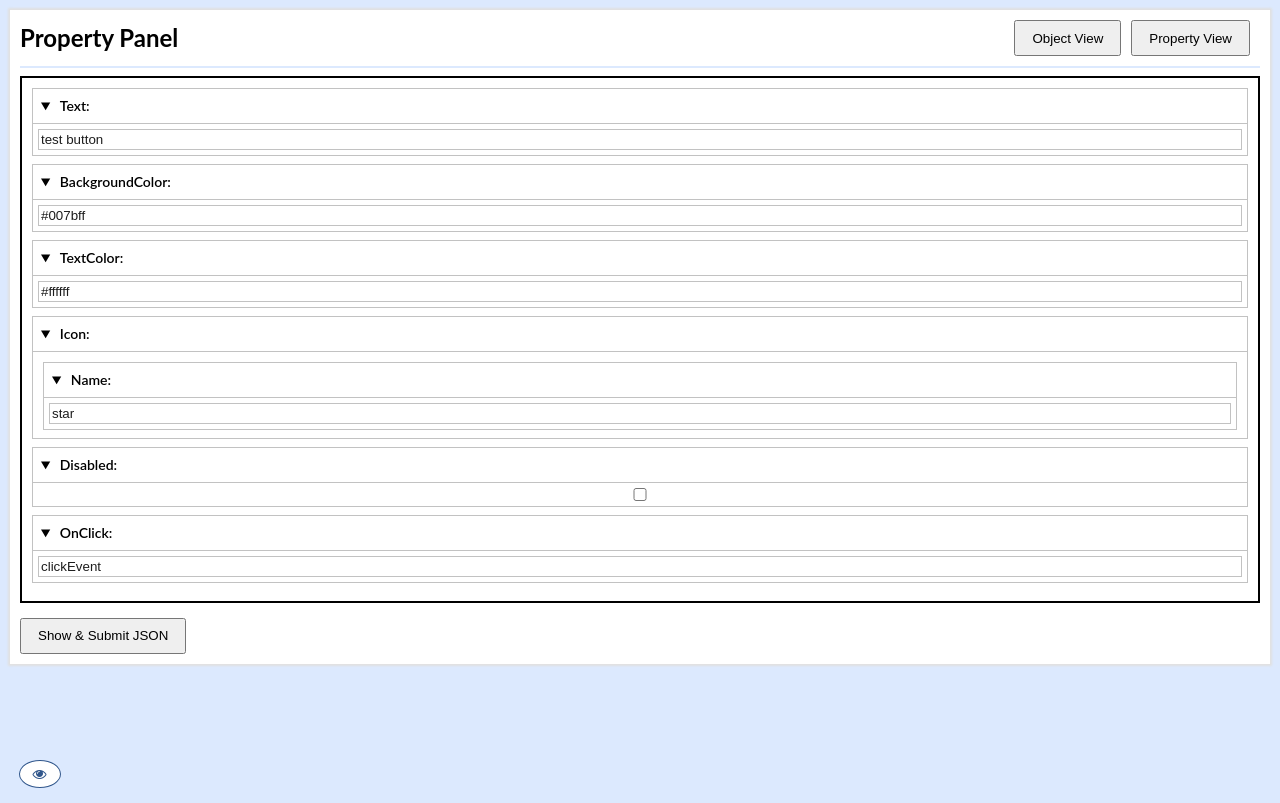
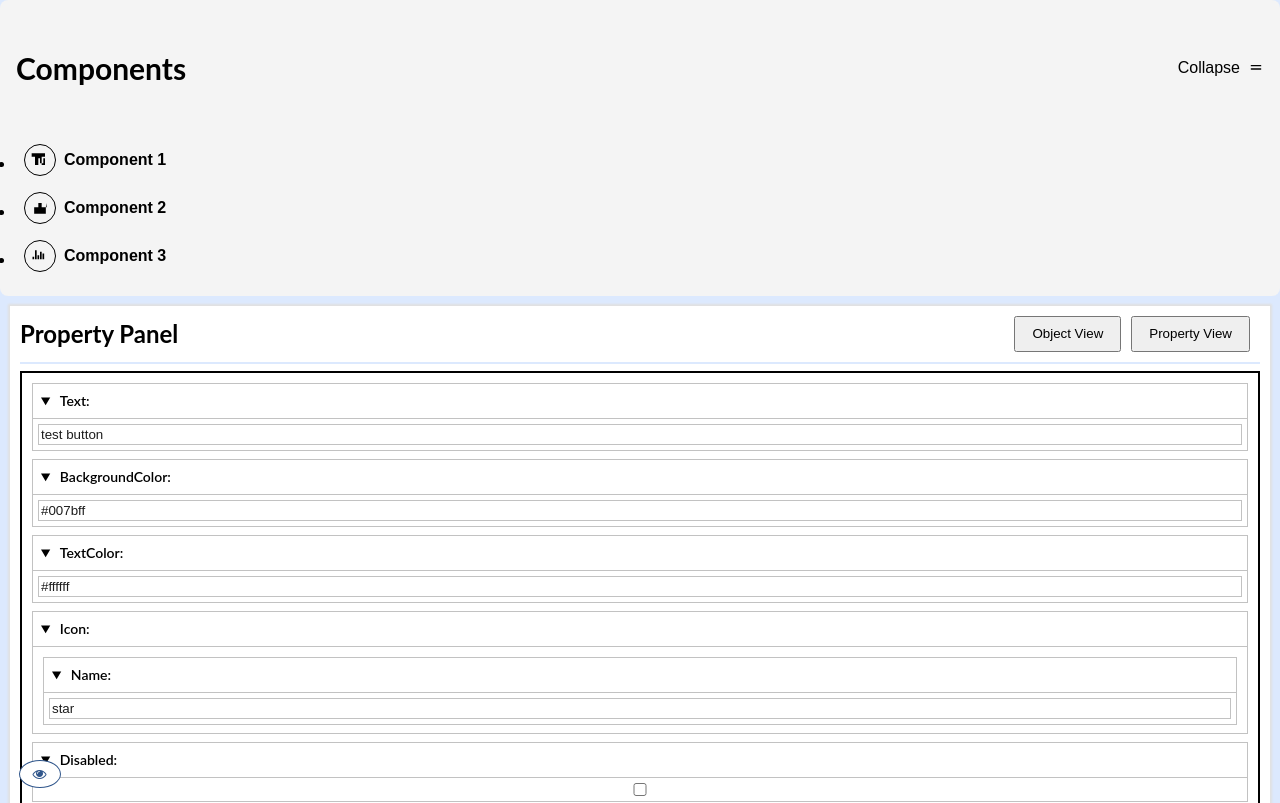
Before and after one commit to gregariousgovind/angularTheming, an Angular app: page /propertyPanel in a window 1280 px wide. Shown: the top 803 px of the page. Built offline with nearby package versions, Linux system fonts and the light colour scheme.

Commit message:
3 files modified

```diff
--- a/src/app/components/component-list/component-list.component.html
+++ b/src/app/components/component-list/component-list.component.html
@@ -2,11 +2,11 @@
   <div class="header">
     <h2>Components</h2>
     <button class="expand-button" (click)="toggleCollapse()">
-      <span *ngIf="isCollapsed">Expand</span>
-      <span *ngIf="!isCollapsed">Collapse</span>
-      <svg viewBox="0 0 24 24">
-        <path *ngIf="isCollapsed" d="M7 10l5 5 5-5z"></path>
-        <path *ngIf="!isCollapsed" d="M10 7l5 5-5 5z"></path>
+      <span>{{ isCollapsed ? 'Expand' : 'Collapse' }}</span>
+      <svg viewBox="0 0 24 24" xmlns="http://www.w3.org/2000/svg">
+        <path
+          d="M19 9.5H5a1 1 0 010-2h14a1 1 0 110 2zM19 14.5H5a1 1 0 010-2h14a1 1 0 110 2z"
+        />
       </svg>
     </button>
   </div>
@@ -14,12 +14,12 @@
     <li *ngFor="let component of components">
       <button
         class="component-button"
-        [class.selected]="selectedComponent === component"
-        (click)="selectComponent(component)"
+        [class.selected]="selectedComponent === component.name"
+        (click)="select(component.name)"
       >
         <div class="icon-container">
-          <svg viewBox="0 0 24 24">
-            <path [attr.d]="component.icon"></path>
+          <svg viewBox="0 0 24 24" xmlns="http://www.w3.org/2000/svg">
+            <path attr.d="{{ component.icon }}" />
           </svg>
         </div>
         <span>{{ component.name }}</span>
--- a/src/app/components/component-list/component-list.component.scss
+++ b/src/app/components/component-list/component-list.component.scss
@@ -7,8 +7,20 @@
   transition: all 0.2s ease;
 
   &.collapsed {
-    height: 0;
+    height: 5rem;
     padding: 0;
+
+    .header {
+      margin-bottom: 0;
+    }
+
+    ul {
+      margin-top: 0;
+    }
+
+    .component-button span {
+      display: none;
+    }
   }
 
   .header {
@@ -16,74 +28,83 @@
     justify-content: space-between;
     align-items: center;
     margin-bottom: 1rem;
+    font-size: 1.25rem;
+    font-weight: bold;
 
-    h2 {
-      margin: 0;
-      font-size: 1.2rem;
-      font-weight: bold;
+    .expand-button {
+      display: flex;
+      align-items: center;
+      justify-content: center;
+      background: none;
+      border: none;
+      padding: 0;
+      font-size: 1rem;
+      font-weight: normal;
+      cursor: pointer;
+
+      svg {
+        fill: #000;
+        height: 1rem;
+        width: 1rem;
+        margin-left: 0.5rem;
+        transform: rotate(0deg);
+        transition: all 0.2s ease;
+
+        path {
+          transition: all 0.2s ease;
+        }
       }
 
-    .expand-button {
-      border: none;
-      background-color: transparent;
-      cursor: pointer;
-      display: flex;
-      align-items: center;
-
       span {
-        margin-right: 0.5rem;
+        margin-left: 0.5rem;
+      }
     }
 
-      svg {
-        width: 1rem;
-        height: 1rem;
-        fill: currentColor;
-        transition: transform 0.2s ease;
-      }
+    &.collapsed .expand-button svg {
+      transform: rotate(180deg);
 
-      &:hover svg {
-        transform: scale(1.2);
+      path {
+        fill: #fff;
       }
     }
   }
 
   ul {
-    list-style: none;
     margin: 0;
     padding: 0;
 
-    li {
-      margin-bottom: 0.5rem;
+    .component-button {
+      display: flex;
+      align-items: center;
+      justify-content: flex-start;
+      border: none;
+      background: none;
+      padding: 0.5rem;
+      cursor: pointer;
+      transition: all 0.2s ease;
 
-      &:last-child {
-        margin-bottom: 0;
+      &:hover {
+        background-color: #ddd;
       }
 
-      .component-button {
-        border: none;
-        background-color: transparent;
-        cursor: pointer;
-        display: flex;
-        align-items: center;
-
       &.selected {
-          background-color: #ccc;
+        background-color: #ddd;
       }
 
       .icon-container {
-          width: 2rem;
-          height: 2rem;
-          margin-right: 0.5rem;
-          border-radius: 0.25rem;
-          border: 2px solid #333;
         display: flex;
         align-items: center;
         justify-content: center;
+        height: 2rem;
+        width: 2rem;
+        margin-right: 0.5rem;
+        border: 1px solid #000;
+        border-radius: 50%;
 
         svg {
-            width: 1rem;
-            height: 1rem;
-            fill: currentColor;
+          fill: #000;
+          height: 1.25rem;
+          width: 1.25rem;
         }
       }
 
@@ -94,4 +115,3 @@
     }
   }
 }
-}
--- a/src/app/components/component-list/component-list.component.ts
+++ b/src/app/components/component-list/component-list.component.ts
@@ -12,22 +12,28 @@ interface ComponentItem {
 })
 export class ComponentListComponent {
   components: ComponentItem[] = [
-    { name: 'Component 1', icon: 'M16 18.2V5.8L7.6 12z' },
-    { name: 'Component 2', icon: 'M4 4h16v4H4zm0 6h16v4H4zm0 6h16v4H4z' },
-    { name: 'Component 3', icon: 'M16 18.2V5.8L7.6 12z' },
-    { name: 'Component 4', icon: 'M4 4h16v4H4zm0 6h16v4H4zm0 6h16v4H4z' },
-    { name: 'Component 5', icon: 'M16 18.2V5.8L7.6 12z' },
-    { name: 'Component 6', icon: 'M4 4h16v4H4zm0 6h16v4H4zm0 6h16v4H4z' },
+    {
+      name: 'Component 1',
+      icon: 'M6 4h12v4h-4v10H6V8H2V4h4zm4 6v8h8v-8h-2v6h-4v-6h-2z',
+    },
+    {
+      name: 'Component 2',
+      icon: 'M19 11h-5V6h-4v5H5v8h14v-8h1v-5zm-7 5h-2v2h2v-2z',
+    },
+    {
+      name: 'Component 3',
+      icon: 'M17 16h-2V9h2v7zm-3 0h-2V7h2v9zm-3 0H9V11h2v5zm-3 0H6V5h2v11zm-3 0H3V13h2v3z',
+    },
   ];
 
-  selectedComponent: ComponentItem = null;
-  isCollapsed = true;
-
-  selectComponent(component: ComponentItem) {
-    this.selectedComponent = component;
-  }
+  selectedComponent: string;
+  isCollapsed = false;
 
   toggleCollapse() {
     this.isCollapsed = !this.isCollapsed;
   }
+
+  select(componentName: string) {
+    this.selectedComponent = componentName;
+  }
 }
```
Lines whose indentation alone changed are shown as unchanged.
